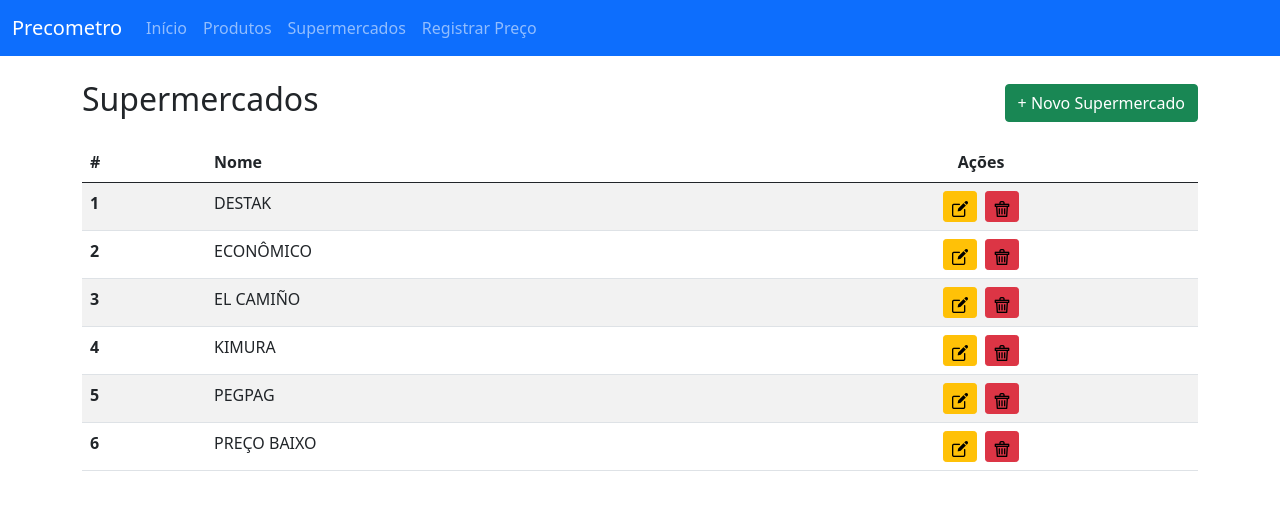
After one commit to celisoncosta/PRECOMETRO, a Django app: page /supermercado/ in a window 1280 px wide. The commit adds this page. Shown: the top 510 px of the page. Run offline with Django 5.2, Linux system fonts and the light colour scheme; data comes from the database, SQL or seed files in the repository; both versions use the stored data as it was after the commit.

Commit message:
PREÇOMETRO FINAL

```diff
--- a/precometro/app/models.py
+++ b/precometro/app/models.py
@@ -19,6 +19,7 @@ class Produto(models.Model):
 class Preco(models.Model):
     valor = models.DecimalField(max_digits=10, decimal_places=2)
     data_alteracao = models.DateTimeField(auto_now_add=True)  # Salva data e hora automaticamente
+    data_alteracao = models.DateTimeField(auto_now=True)
     supermercado = models.ForeignKey(Supermercado, on_delete=models.CASCADE)
     produto = models.ForeignKey(Produto, on_delete=models.CASCADE)
 
--- a/precometro/app/urls.py
+++ b/precometro/app/urls.py
@@ -3,11 +3,13 @@ from .views import (
     home,
 
     # Supermercado
+    supermercado_list,
     supermercado_form,
     supermercado_edit,
     supermercado_delete,
 
     # Produto
+    produto_list,
     produto_form,
     produto_edit,
     produto_delete,
@@ -24,17 +26,19 @@ urlpatterns = [
     path('', home, name='home'),
 
     # Supermercado
+    path('supermercado/', supermercado_list, name='supermercado_list'),
     path('supermercado/cadastrar/', supermercado_form, name='supermercado'),
-    path('supermercado/editar/<int:pk>', supermercado_edit, name='supermercado_edit'),
-    path('supermercado/deletar/<int:pk>', supermercado_delete, name='supermercado_delete'),
+    path('supermercado/editar/<int:pk>/', supermercado_edit, name='supermercado_edit'),
+    path('supermercado/deletar/<int:pk>/', supermercado_delete, name='supermercado_delete'),
 
     # Produto
+    path('produto/', produto_list, name='produto_list'),
     path('produto/cadastrar/', produto_form, name='produto'),
-    path('produto/editar/<int:pk>', produto_edit, name='produto_edit'),
-    path('produto/deletar/<int:pk>', produto_delete, name='produto_delete'),
+    path('produto/editar/<int:pk>/', produto_edit, name='produto_edit'),
+    path('produto/deletar/<int:pk>/', produto_delete, name='produto_delete'),
 
     # Preço
     path('preco/cadastrar/', preco_form, name='preco'),
-    path('preco/editar/<int:pk>', preco_edit, name='preco_edit'),
-    path('preco/deletar/<int:pk>', preco_delete, name='preco_delete'),
+    path('preco/editar/<int:pk>/', preco_edit, name='preco_edit'),
+    path('preco/deletar/<int:pk>/', preco_delete, name='preco_delete'),
 ]
--- a/precometro/app/views.py
+++ b/precometro/app/views.py
@@ -1,17 +1,15 @@
+import datetime
 from django.shortcuts import render, redirect
 from .models import Supermercado, Produto, Preco
 
 
 # --- HOME / LISTAGEM COM FILTRO DINÂMICO ---
 def home(request):
-    # 1. Obtém os parâmetros digitados/selecionados no filtro GET
     filtro_produto = request.GET.get('produto', '')
     filtro_categoria = request.GET.get('categoria', '')
 
-    # 2. Busca inicial de todos os preços
     precos = Preco.objects.all()
 
-    # 3. Aplica os filtros se foram preenchidos na busca
     if filtro_produto:
         precos = precos.filter(produto__nome__icontains=filtro_produto)
 
@@ -21,7 +19,7 @@ def home(request):
     # Ordena pelo menor preço
     precos = precos.order_by('valor')
 
-    # 4. Busca no banco as categorias reais e únicas dos produtos cadastrados
+    # Busca no banco as categorias dos produtos cadastrados
     categorias = (
         Produto.objects.exclude(categoria__isnull=True)
         .exclude(categoria__exact='')
@@ -39,12 +37,17 @@ def home(request):
 
 
 # --- SUPERMERCADO ---
+def supermercado_list(request):
+    supermercados = Supermercado.objects.all().order_by('nome')
+    return render(request, 'supermercado_list.html', {'supermercados': supermercados})
+
+
 def supermercado_form(request):
     if request.method == 'POST':
-        nome = request.POST['nome']
+        nome = request.POST['nome'].strip().upper()
         s = Supermercado.objects.create(nome=nome)
         print(s.id)
-        return redirect('app:home')
+        return redirect('app:supermercado_list')
 
     return render(request, 'supermercado_form.html')
 
@@ -56,10 +59,10 @@ def supermercado_edit(request, pk):
         supermercado = None
 
     if request.method == 'POST':
-        supermercado.nome = request.POST['nome']
+        supermercado.nome = request.POST['nome'].strip().upper()
         supermercado.save()
         print(supermercado.id)
-        return redirect('app:home')
+        return redirect('app:supermercado_list')
 
     return render(request, 'supermercado_form.html', {'supermercado': supermercado})
 
@@ -68,19 +71,24 @@ def supermercado_delete(request, pk):
     if pk:
         supermercado = Supermercado.objects.get(pk=pk)
         supermercado.delete()
-        return redirect('app:home')
+    return redirect('app:supermercado_list')
 
 
 # --- PRODUTO ---
+def produto_list(request):
+    produtos = Produto.objects.all().order_by('nome')
+    return render(request, 'produto_list.html', {'produtos': produtos})
+
+
 def produto_form(request):
     if request.method == 'POST':
         nome = request.POST['nome']
-        marca = request.POST['marca']
-        categoria = request.POST['categoria']
+        marca = request.POST['marca'].strip().upper()
+        categoria = request.POST['categoria'].strip().upper()
 
         p = Produto.objects.create(nome=nome, marca=marca, categoria=categoria)
         print(p.id)
-        return redirect('app:home')
+        return redirect('app:produto_list')
 
     return render(request, 'produto_form.html')
 
@@ -93,11 +101,11 @@ def produto_edit(request, pk):
 
     if request.method == 'POST':
         produto.nome = request.POST['nome']
-        produto.marca = request.POST['marca']
-        produto.categoria = request.POST['categoria']
+        produto.marca = request.POST['marca'].strip().upper()
+        produto.categoria = request.POST['categoria'].strip().upper()
         produto.save()
         print(produto.id)
-        return redirect('app:home')
+        return redirect('app:produto_list')
 
     return render(request, 'produto_form.html', {'produto': produto})
 
@@ -106,7 +114,7 @@ def produto_delete(request, pk):
     if pk:
         produto = Produto.objects.get(pk=pk)
         produto.delete()
-        return redirect('app:home')
+    return redirect('app:produto_list')
 
 
 # --- PREÇO: CADASTRO COM DATALIST / AUTOCOMPLETE ---
@@ -142,7 +150,7 @@ def preco_form(request):
     })
 
 
-# --- PREÇO: EDIÇÃO COM DATALIST / AUTOCOMPLETE ---
+# --- PREÇO: EDIÇÃO COM ATUALIZAÇÃO DE DATA/HORA ---
 def preco_edit(request, pk):
     if pk:
         preco = Preco.objects.get(pk=pk)
@@ -162,6 +170,13 @@ def preco_edit(request, pk):
             preco.supermercado = supermercado_obj
             preco.produto = produto_obj
             preco.valor = request.POST['valor']
+
+            # Atualiza o campo de data/hora na edição
+            if hasattr(preco, 'data_alteracao'):
+                preco.data_alteracao = datetime.datetime.now()
+            elif hasattr(preco, 'data'):
+                preco.data = datetime.datetime.now()
+
             preco.save()
             print(preco.id)
 
--- a/precometro/template/home.html
+++ b/precometro/template/home.html
@@ -6,7 +6,7 @@
 {% block body %}
 <div class="container">
     <h2>Preçômetro</h2>
-    <p>Pesquise e compare os menores preços nos supermercados.</p>
+    <p>Pesquise e compare os menores preços nos supermercados de São Miguel do Guamá-PA.</p>
 
     <!-- Formulário de Busca/Filtro Dinâmico -->
     <form action="{% url 'app:home' %}" method="GET" class="mb-4">
--- a/precometro/template/menu.html
+++ b/precometro/template/menu.html
@@ -22,11 +22,11 @@
         </li>
 
         <li class="nav-item">
-          <a class="nav-link" href="{% url 'app:produto' %}">Cadastrar Produto</a>
+          <a class="nav-link" href="{% url 'app:produto_list' %}">Produtos</a>
         </li>
 
         <li class="nav-item">
-          <a class="nav-link" href="{% url 'app:supermercado' %}">Cadastrar Supermercado</a>
+          <a class="nav-link" href="{% url 'app:supermercado_list' %}">Supermercados</a>
         </li>
 
         <li class="nav-item">
--- /dev/null
+++ b/precometro/template/supermercado_list.html
@@ -0,0 +1,43 @@
+{% extends "menu.html" %}
+{% load static %}
+
+{% block titulo %}Supermercados Cadastrados{% endblock %}
+
+{% block body %}
+<div class="container">
+    <div class="d-flex justify-content-between align-items-center mb-3">
+        <h2>Supermercados</h2>
+        <a href="{% url 'app:supermercado' %}" class="btn btn-success">+ Novo Supermercado</a>
+    </div>
+
+    <table class="table table-striped table-hover mt-3">
+        <thead>
+            <tr>
+                <th scope="col">#</th>
+                <th scope="col">Nome</th>
+                <th scope="col" class="text-center">Ações</th>
+            </tr>
+        </thead>
+        <tbody>
+            {% for s in supermercados %}
+            <tr>
+                <th scope="row">{{ forloop.counter }}</th>
+                <td>{{ s.nome }}</td>
+                <td class="text-center">
+                    <a href="{% url 'app:supermercado_edit' s.id %}" class="btn btn-warning btn-sm me-1" title="Editar">
+                        <img src="{% static 'img/edit.png' %}" alt="Editar" width="16" height="16">
+                    </a>
+                    <a href="{% url 'app:supermercado_delete' s.id %}" class="btn btn-danger btn-sm" title="Deletar" onclick="return confirm('Deseja realmente excluir este supermercado?');">
+                        <img src="{% static 'img/delete.png' %}" alt="Deletar" width="16" height="16">
+                    </a>
+                </td>
+            </tr>
+            {% empty %}
+            <tr>
+                <td colspan="3" class="text-center text-muted">Nenhum supermercado cadastrado.</td>
+            </tr>
+            {% endfor %}
+        </tbody>
+    </table>
+</div>
+{% endblock %}
```
Also changed, not shown: precometro/template/produto_list.html (added, +47 -0 lines), precometro/db.sqlite3.
